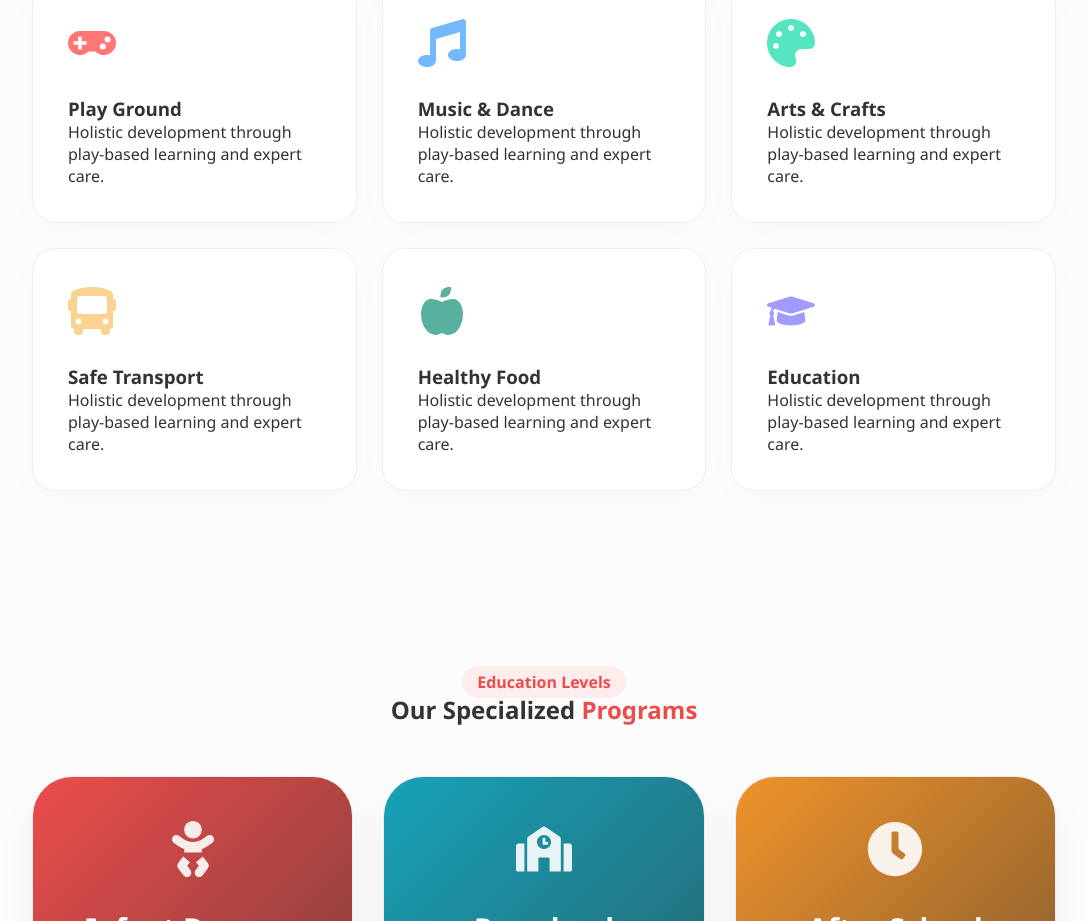
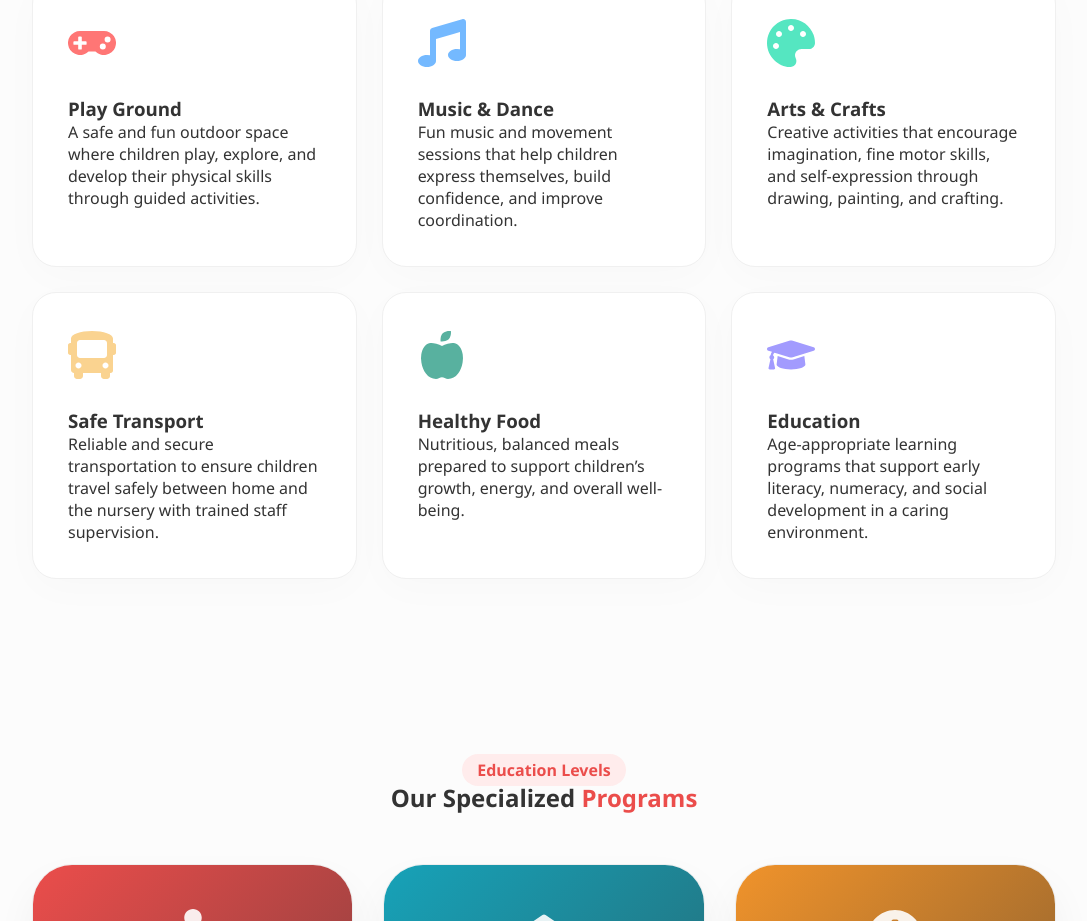
Before and after one commit to cyrus14dx/my-nursery-app, a React (Vite) app: page / in a window 1280 px wide. Shown: the part 983-1904 px from the top of the page, without its empty margins (96-1183 px from the left). Built offline with nearby package versions, Linux system fonts and the light colour scheme; no server answers.

Commit message:
edit in services

```diff
--- a/src/App.jsx
+++ b/src/App.jsx
@@ -98,12 +98,12 @@ const Header = () => (
 // --- Services Component ---
 const Service = () => {
   const servicesData = [
-    { title: "Play Ground", icon: <FaGamepad />, color: "#FF7675" },
-    { title: "Music & Dance", icon: <FaMusic />, color: "#74B9FF" },
-    { title: "Arts & Crafts", icon: <FaPalette />, color: "#55E6C1" },
-    { title: "Safe Transport", icon: <FaBus />, color: "#FAD390" },
-    { title: "Healthy Food", icon: <FaAppleAlt />, color: "#58B19F" },
-    { title: "Education", icon: <FaGraduationCap />, color: "#A29BFE" },
+    { title: "Play Ground", icon: <FaGamepad />, color: "#FF7675", description:"A safe and fun outdoor space where children play, explore, and develop their physical skills through guided activities." },
+    { title: "Music & Dance", icon: <FaMusic />, color: "#74B9FF", description:"Fun music and movement sessions that help children express themselves, build confidence, and improve coordination." },
+    { title: "Arts & Crafts", icon: <FaPalette />, color: "#55E6C1",description:"Creative activities that encourage imagination, fine motor skills, and self-expression through drawing, painting, and crafting." },
+    { title: "Safe Transport", icon: <FaBus />, color: "#FAD390", description:"Reliable and secure transportation to ensure children travel safely between home and the nursery with trained staff supervision." },
+    { title: "Healthy Food", icon: <FaAppleAlt />, color: "#58B19F", description:"Nutritious, balanced meals prepared to support children’s growth, energy, and overall well-being." },
+    { title: "Education", icon: <FaGraduationCap />, color: "#A29BFE", description:"Age-appropriate learning programs that support early literacy, numeracy, and social development in a caring environment." },
   ];
 
   return (
@@ -122,8 +122,7 @@ const Service = () => {
             <div className="service-info">
               <h3>{item.title}</h3>
               <p>
-                Holistic development through play-based learning and expert
-                care.
+                {item.description}
               </p>
             </div>
           </div>
```
